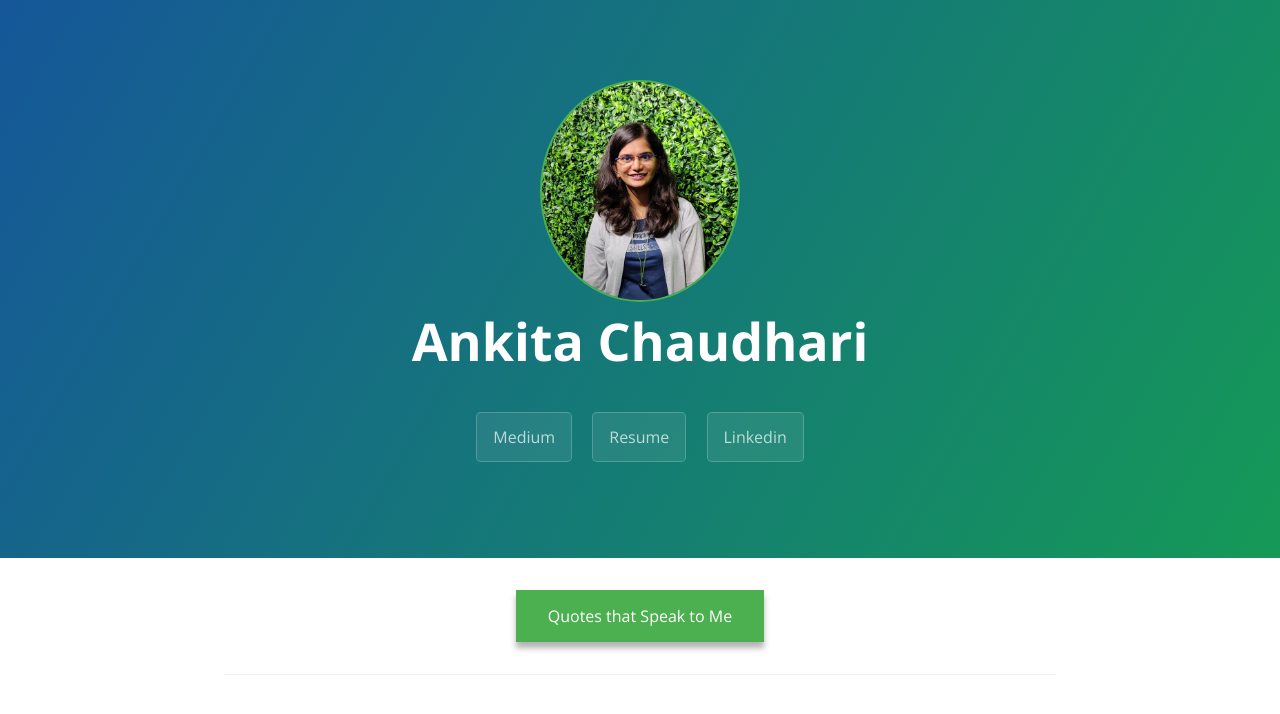
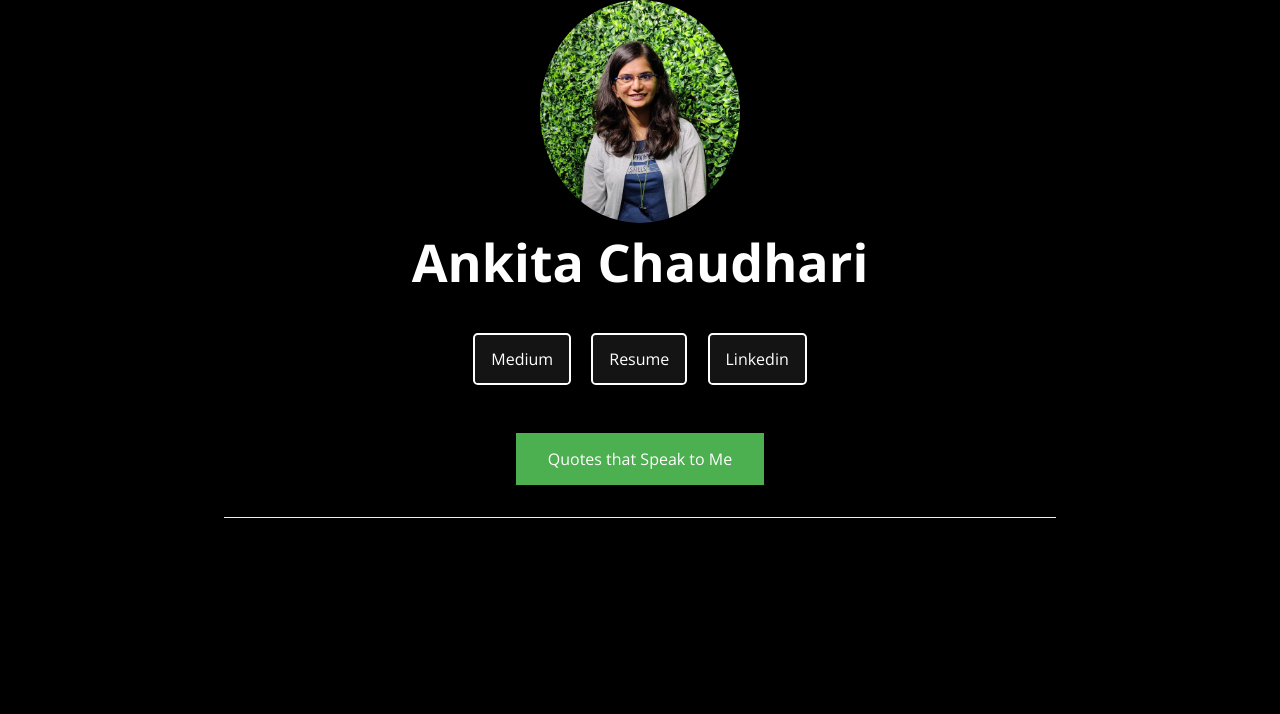
Before and after one commit to ank8ita/AnkitaChaudhari, a Jekyll site: the page built from index.md, in a window 1280 px wide. Shown: the top 714 px of the page. Built offline with Jekyll 4.4.1, drawn with Linux system fonts in a browser that asks for light colours; our own code applies the rules of GitHub Pages for plain Markdown files.

Commit message:
Update cayman.css

```diff
--- a/css/cayman.css
+++ b/css/cayman.css
@@ -29,7 +29,7 @@
   margin-left: auto;
   margin-right: auto;
   width: 50%;
-  border:2px solid #4CAF50;
+  border:0px solid white;
 }
 body {
   padding: 0;
@@ -37,13 +37,15 @@
   font-family: "Open Sans", "Helvetica Neue", Helvetica, Arial, sans-serif;
   font-size: 16px;
   line-height: 1.5;
-  color: #606c71; }
+  color: black;
+  background-color: black;}
+
 #quote {
   text-align: center;
   vertical-align: middle;
   font-style: oblique;
   font-size: 40px;
-  color: #4c58af;
+  color: white;
   height: 45%;
   margin: 20px 20px 20px 20px;
 }
@@ -53,7 +55,7 @@
   vertical-align: middle;
   font-style: oblique;
   font-size: 30px;
-  color: #4c58af;
+  color: white;
   margin: 20px 20px 20px 20px;
 }
 a {
@@ -65,11 +67,11 @@
 .btn {
   display: inline-block;
   margin-bottom: 1rem;
-  color: rgba(255, 255, 255, 0.7);
+  color: white;
   background-color: rgba(255, 255, 255, 0.08);
-  border-color: rgba(255, 255, 255, 0.2);
+  border-color: white;
   border-style: solid;
-  border-width: 1px;
+  border-width: 2px;
   border-radius: 0.3rem;
   transition: color 0.2s, background-color 0.2s, border-color 0.2s; }
   .btn:hover {
@@ -99,17 +101,8 @@
 .page-header {
   color: #fff;
   text-align: center;
-  background-color: #159957;
-  background-image: linear-gradient(120deg, #155799, #159957); }
-  @media screen and (min-width: 64em) {
-    .page-header {
-      padding: 5rem 6rem; } }
-  @media screen and (min-width: 42em) and (max-width: 64em) {
-    .page-header {
-      padding: 3rem 4rem; } }
-  @media screen and (max-width: 42em) {
-    .page-header {
-      padding: 2rem 1rem; } }
+  background-color: black;
+ }
 
 .project-name {
   margin-top: 0;
```
